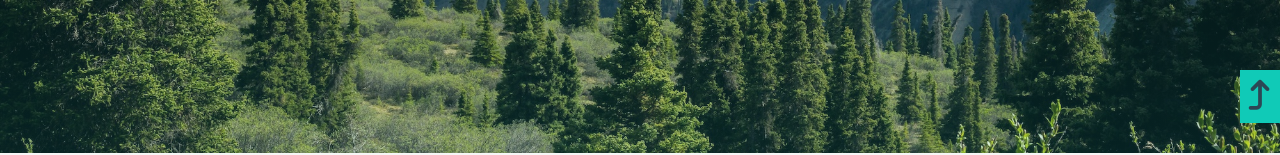
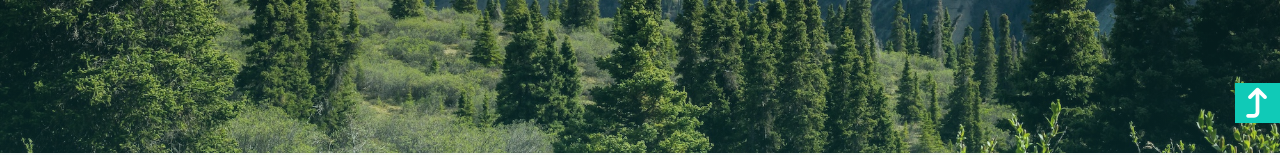
Before and after one commit to ahmeds189/elzero-template-one, a plain HTML site: page index.html in a window 1280 px wide. Shown: the part 647-802 px from the top of the page. Drawn offline with nearby package versions, Linux system fonts and the light colour scheme.

Commit message:
final edit

```diff
--- a/css/style.css
+++ b/css/style.css
@@ -25,14 +25,29 @@ body {
   position: fixed;
   right: 0rem;
   bottom: 3rem;
-  font-size: 3rem;
   background-color: #10cab7;
-  width: 4rem;
-  text-align: center; }
+  width: 4.5rem;
+  height: 4rem;
+  display: flex;
+  justify-content: center;
+  align-items: center; }
   .arrow__icon:visited, .arrow__icon:link {
-    color: #2c4755; }
-  .arrow__icon i {
-    margin-top: 1rem; }
+    color: #fff;
+    font-size: 3rem;
+    margin-top: 0.7rem; }
+
+::-webkit-scrollbar {
+  width: .8rem; }
+
+::-webkit-scrollbar-track {
+  background-color: #ebeced; }
+
+::-webkit-scrollbar-thumb {
+  background-color: rgba(16, 202, 183, 0.5);
+  border-radius: 8px; }
+
+::-webkit-scrollbar-thumb:hover {
+  background-color: #10cab7; }
 
 .navigatin {
   height: 7rem;
--- a/sass/_base.scss
+++ b/sass/_base.scss
@@ -36,19 +36,34 @@ body {
 .arrow {
   position: fixed;
   right: 0rem; bottom: 3rem;
-  font-size: 3rem;
   background-color: $primary-color;
-  width: 4rem;
-  text-align: center;
+  width: 4.5rem; height: 4rem;
+  display: flex;
+  justify-content: center;
+  align-items: center;
 
   &__icon {
     &:visited,
     &:link {
-      color: $secondary-color;
-    }
-
-    i {
-      margin-top: 1rem;
+      color: #fff;
+      font-size: 3rem;
+      margin-top: 0.7rem;
     }
   }
 }
+
+::-webkit-scrollbar {
+  width: .8rem;
+}
+
+::-webkit-scrollbar-track {
+  background-color: $color-gray-dark;
+}
+
+::-webkit-scrollbar-thumb {
+  background-color: rgba($primary-color, .5);
+  border-radius: 8px;
+}
+::-webkit-scrollbar-thumb:hover {
+  background-color: $primary-color;
+}
```
